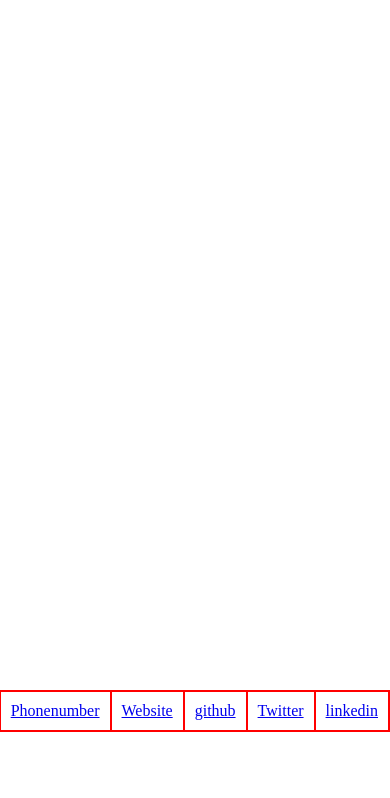
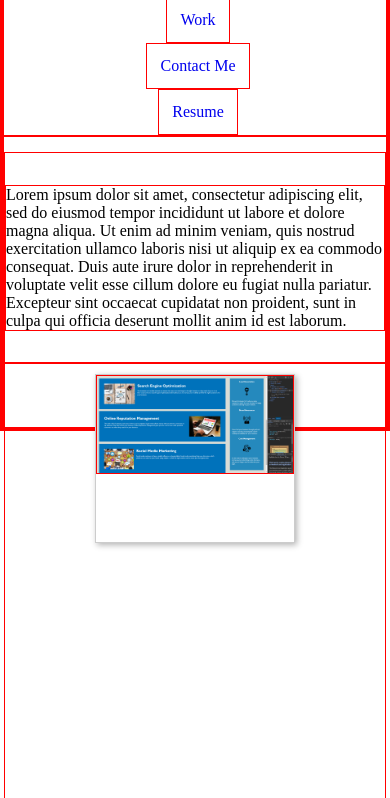
Before and after one commit to Xydra01/Eric-Lewis-Portfolio, a plain HTML site: page index.html in a window 390 px wide. Shown: the part 92-890 px from the top of the page. Before the commit the page ends 844 px from the top, so only its background shows below. Drawn offline with Linux system fonts and the light colour scheme.

Commit message:
Finished the Layout

```diff
--- a/assets/css/style.css
+++ b/assets/css/style.css
@@ -13,6 +13,11 @@ header {
   position: absolute;
   min-width: 100vw;
   justify-content: space-between;
+  min-height: 93px;
+}
+
+a {
+  text-decoration: none;
 }
 
 nav {
@@ -27,6 +32,24 @@ header a {
 
 body {
   display: flex;
+  flex-wrap: wrap;
+}
+
+.headimage {
+  display: flex;
+  flex: 0 0 100%;
+  margin-top: 10%;
+  min-height: 200px;
+  max-height: 200px;
+}
+
+.headimage img {
+  background-size: cover;
+}
+
+.container {
+  display: flex;
+  flex-wrap: wrap;
 }
 
 .sidebar {
@@ -39,20 +62,59 @@ body {
   align-items: flex-end;
   justify-content: space-around;
 }
+.aboutme {
+  display: flex;
+  margin-top: 60px;
+  flex-wrap: wrap;
+  flex: 0 0 83%;
+  max-height: 25vh;
+  align-items: center;
+}
+
+.content {
+  display: flex;
+  flex-direction: column;
+  flex: 1;
+}
+
+.cards {
+  display: flex;
+  flex-wrap: wrap;
+  margin: 0px;
+  flex: 1 1 80%;
+  justify-content: center;
+}
+
+.card {
+  flex: 0 0 200px;
+  max-height: 20vh;
+  margin: 10px;
+  border: 1px solid #ccc;
+  box-shadow: 2px 2px 6px 0px rgba(0, 0, 0, 0.3);
+  flex-wrap: wrap;
+}
+
+.card img {
+  max-width: 100%;
+  max-height: 100%;
+}
 
 footer {
   position: absolute;
-  bottom: 20px;
+  bottom: -309px;
   right: 0;
   display: flex;
   justify-content: space-between;
   align-items: center;
   flex: 1 1 0;
+  min-width: 80vw;
 }
 
 footer a {
   padding: 10px;
 }
+
+/* Mobile view settings */
 
 @media only screen and (max-width: 768px) {
   .sidebar {
@@ -61,4 +123,23 @@ footer a {
   header {
     flex-direction: column;
   }
+  nav a {
+    margin-left: 0%;
+  }
+  nav {
+    flex-direction: column;
+    min-width: 100vw;
+    justify-content: center;
+    align-items: center;
+  }
+  .aboutme {
+    margin-top: 240px;
+    flex: 0 0 100%;
+  }
+  .cards {
+    flex: 0 0 100%;
+  }
+  .headimage {
+    display: none;
+  }
 }
--- a/index.html
+++ b/index.html
@@ -19,9 +19,12 @@
       </nav>
     </header>
 
+
+<div class="container">
+<div class="headimage"> </div>
     <div class="sidebar">
 
-      <div class="text_sidebar">
+      <div>
       <h2>About Me</h2>
       </div>
 
@@ -30,8 +33,19 @@
       <div><h2>Contact me</h2></div>
 
     </div>
+<div class="content">
+    <div class="aboutme">
+      <p>Lorem ipsum dolor sit amet, consectetur adipiscing elit, sed do eiusmod tempor incididunt ut labore et dolore magna aliqua. Ut enim ad minim veniam, quis nostrud exercitation ullamco laboris nisi ut aliquip ex ea commodo consequat. Duis aute irure dolor in reprehenderit in voluptate velit esse cillum dolore eu fugiat nulla pariatur. Excepteur sint occaecat cupidatat non proident, sunt in culpa qui officia deserunt mollit anim id est laborum.
+</p>
+    </div>
+<section class="cards">
+    <div class="card">
+      <img src="./assets/images/SEO_Site_Screenshot.png" alt="Project Screenshot">
 
-
+    </div>
+    </div>
+</section>
+</div>
 
 
 
```
Also changed, not shown: 1 other file.
